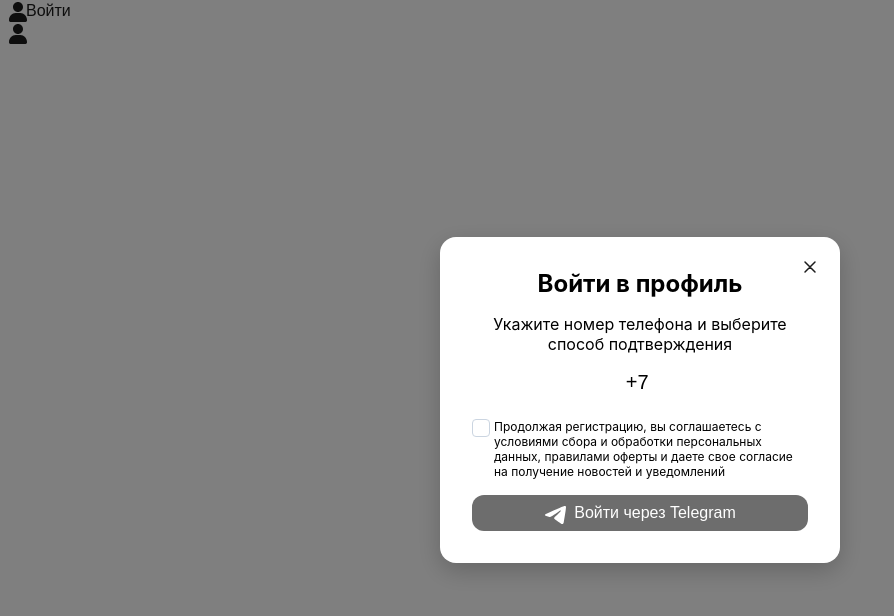
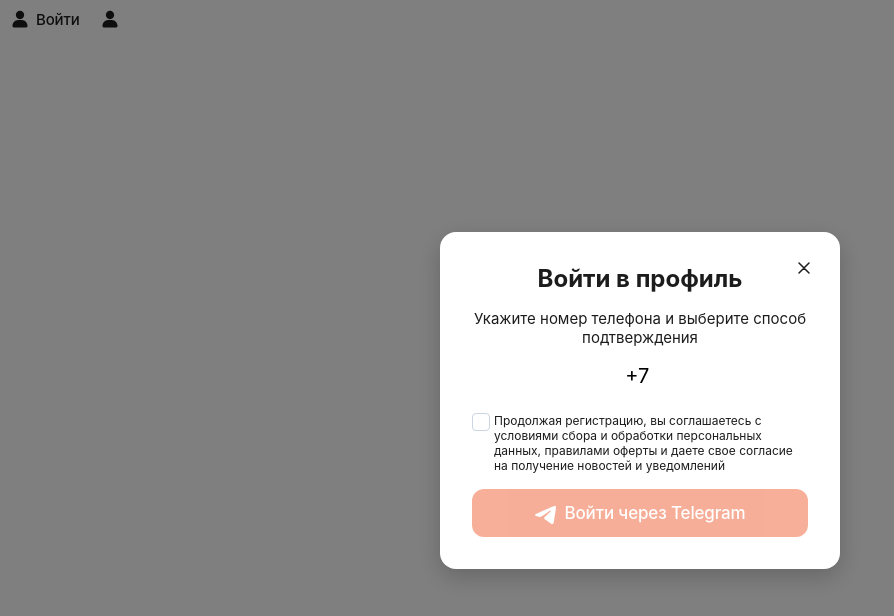
Before and after one commit to DorofeevAndrey/food_delivery_site, a Next.js app in the folder front_nextjs/: page / in a window 1280 px wide. Both pictures are taken after a click on the button "Войти". Shown: the top 616 px of the page, without its empty margins (0-894 px from the left). Built offline with nearby package versions, Linux system fonts and the light colour scheme.

Commit message:
fix: refactoring code...

```diff
--- a/front_nextjs/app/globals.css
+++ b/front_nextjs/app/globals.css
@@ -1,25 +1,44 @@
 /* @import "tailwindcss"; */
 
 :root {
-  --color-background: #ffffff;
-  --color-foreground: #171717;
+  --color-white: #ffffff;
+  --color-white-rgb: 255, 255, 255;
   --color-black: #1c1c1c;
-  --color-black-rgb: rgb(28, 28, 28);
-  --color-white: #ffffff;
-  --color-grey: #6d6d6d;
-  --color-grey-light: #a3a3a3;
+  --color-black-rgb: 28, 28, 28;
   --color-orange: #eb3701;
-  --color-green: #38eb01;
-  --color-subtitle: #2d2e30;
-  --font-size-base: 16px;
+
+  --textPrimary: #1c1c1c;
+  --textSecondary: rgba(28, 28, 28, 0.6);
+  --textSuccess: #00a980;
+  --textError: #f23030;
+  --textPromo: #ffde69;
+  --textLight: rgba(28, 28, 28, 0.3);
+
+  --colors-kaspi: #f14635;
+  --colors-sbp: #1d1346;
+  --colors-sbp-dark: #f5f1e8;
+  --colors-refferal: #ffee96;
+  --colors-copy-success: #e3f7e5;
+  --colors-copy-fail: #f4dddc;
+  --colors-success-green: #04ae85;
+  --colors-samokat: #ff335f;
+
   --font-size-sm: 12px;
+  --font-size-base: 15px;
   --font-size-lg: 20px;
   --font-size-xl: 24px;
-  --font-weight-normal: 400;
-  --font-weight-medium: 500;
 
+  --font-weight-small: 400;
+  --font-weight-normal: 500;
+  --font-weight-medium: 600;
   --font-weight-bold: 700;
   --font-weight-extrabold: 800;
+
+  --buttonSmallBorderRadius: 12px;
+
+  --default-fonts: -apple-system, BlinkMacSystemFont, Inter, "Segoe UI", Roboto,
+    Helvetica, Arial, sans-serif, "Apple Color Emoji", "Segoe UI Emoji",
+    "Segoe UI Symbol";
 }
 /* @theme inline {
   --color-background: var(--background);
@@ -39,6 +58,8 @@
 *::before,
 *::after {
   box-sizing: border-box;
+  font-family: inherit;
+  -webkit-tap-highlight-color: rgba(0, 0, 0, 0);
 }
 
 p,
@@ -58,9 +79,9 @@
   margin: 0;
   padding: 0;
 
-  background-color: var(--background);
-  color: var(--foreground);
+  background-color: var(--color-white);
+  color: var(--textPrimary);
 
-  font-family: "Inter", sans-serif;
-  font-size: 16px;
+  font-family: var(--default-fonts);
+  font-size: var(--font-size-base);
 }
--- a/front_nextjs/app/page.tsx
+++ b/front_nextjs/app/page.tsx
@@ -28,7 +28,7 @@
           <Button
             title={"Войти"}
             onClick={() => setIsLoginModalOpen(true)}
-            icon={<ProfileIcon width={24} height={24} />}
+            icon={<ProfileIcon />}
           />
           <LoginModal
             getProfile={fetchProfile}
@@ -41,14 +41,11 @@
         <>
           <Button
             onClick={() => router.push("/profile")}
-            icon={<ProfileIcon width={24} height={24} />}
+            icon={<ProfileIcon />}
           />
         </>
       )}
-      <Button
-        onClick={() => router.push("/profile")}
-        icon={<ProfileIcon width={24} height={24} />}
-      />
+      <Button onClick={() => router.push("/profile")} icon={<ProfileIcon />} />
     </div>
   );
 }
--- a/front_nextjs/assets/CloseIcon.tsx
+++ b/front_nextjs/assets/CloseIcon.tsx
@@ -9,8 +9,8 @@
 };
 
 export default function CloseIcon({
-  width = 24,
-  height = 24,
+  width = 20,
+  height = 20,
   stroke = "#1C1C1C",
   className,
 }: Props) {
--- a/front_nextjs/assets/ProfileIcon.tsx
+++ b/front_nextjs/assets/ProfileIcon.tsx
@@ -5,8 +5,8 @@
 };
 
 export default function ProfileIcon({
-  width = 24,
-  height = 24,
+  width = 20,
+  height = 20,
   fill = "currentColor",
 }: Props) {
   return (
--- a/front_nextjs/components/Button/Button.module.css
+++ b/front_nextjs/components/Button/Button.module.css
@@ -1,32 +1,46 @@
 .button {
-  display: flex;
+  display: inline-flex;
   align-items: center;
   justify-content: center;
-  /* gap: 8px; */
-  /* padding: 8px; */
-  background-color: var(--color-primary);
-  color: var(--color-black);
+  background-color: var(--color-white);
+  color: var(--textPrimary);
   border: none;
-  border-radius: 12px;
   cursor: pointer;
-  font-weight: var(--font-weight-medium);
+  padding: 0px;
+  border-radius: var(--buttonSmallBorderRadius);
+  transition: background-color 0.3s;
+  height: 40px;
   font-size: var(--font-size-base);
-  transition: background-color 0.2s;
+  font-weight: var(--font-weight-normal);
+  line-height: 20px;
+  letter-spacing: -0.15px;
+  gap: 6px;
+  padding: 0px 10px;
 }
 
 .button:hover {
-  /* background-color: rgba(var(--color-black-rgb), 0.1); */
-  background-color: green;
-  color: rgba(var(--color-black-rgb), 0.7);
+  background-color: rgba(var(--color-black-rgb), 0.1);
 }
 
-.button:disabled,
-.button:disabled:hover {
-  background-color: var(--color-grey); /* чуть темнее при наведении */
-  cursor: default;
+.orange {
+  gap: 8px;
+  height: 48px;
+  font-size: 17px;
+  background-color: var(--color-orange);
+  color: var(--color-white);
+}
+
+.orange:hover {
+  background-color: var(--color-orange);
+}
+
+.orange:disabled {
+  background-color: var(--color-orange);
+  opacity: 0.4;
+  cursor: not-allowed;
 }
 
 .icon {
+  height: 20px;
   width: 20px;
-  height: 20px;
 }
--- a/front_nextjs/components/Button/Button.tsx
+++ b/front_nextjs/components/Button/Button.tsx
@@ -10,6 +10,7 @@
   icon?: ReactNode;
   className?: string;
   disable?: boolean;
+  variant?: "default" | "white" | "orange" | "grey";
 };
 
 export default function Button({
@@ -18,15 +19,16 @@
   icon,
   className,
   disable,
+  variant = "default",
 }: ButtonProps) {
   return (
     <button
-      className={cn(styles.button, className)}
+      className={cn(styles.button, styles[variant], className)}
       onClick={onClick}
       disabled={disable}
     >
       {icon && <span className={styles.icon}>{icon}</span>}
-      <span>{title}</span>
+      <span className={styles.title}>{title}</span>
     </button>
   );
 }
--- a/front_nextjs/components/Checkbox/Checkbox.module.css
+++ b/front_nextjs/components/Checkbox/Checkbox.module.css
@@ -21,5 +21,5 @@
 }
 
 .icon {
-  color: white;
+  color: var(--color-white);
 }
--- a/front_nextjs/components/LoginModal/LoginModal.tsx
+++ b/front_nextjs/components/LoginModal/LoginModal.tsx
@@ -97,23 +97,23 @@
           <Button
             className={styles.closeButton}
             onClick={() => onClose()}
-            icon={<CloseIcon width={20} height={20} />}
+            icon={<CloseIcon />}
           ></Button>
 
           <h2 className={styles.title}>Войти в профиль</h2>
-          <p className={styles.subtitle}>
+          <span className={styles.subtitle}>
             Укажите номер телефона и выберите способ подтверждения
-          </p>
+          </span>
 
           <PhoneInput value={phone} onChange={setPhone} />
 
           <div className={styles.termsContainer}>
             <Checkbox checked={agree} onChange={setAgree} />
-            <p className={styles.terms}>
+            <span className={styles.terms}>
               Продолжая регистрацию, вы соглашаетесь с условиями сбора и
               обработки персональных данных, правилами оферты и даете свое
               согласие на получение новостей и уведомлений
-            </p>
+            </span>
           </div>
 
           <Button
@@ -122,6 +122,7 @@
             title="Войти через Telegram"
             icon={<TelegramIcon fill="#ffffff" />}
             disable={disable}
+            variant="orange"
           ></Button>
         </>
       )}
@@ -145,6 +146,7 @@
             onClick={() => {
               handleTelegramFinish();
             }}
+            variant="orange"
           />
         </>
       )}
```
Also changed, not shown: 2 other files (tests, documents, lock files or other folders).
